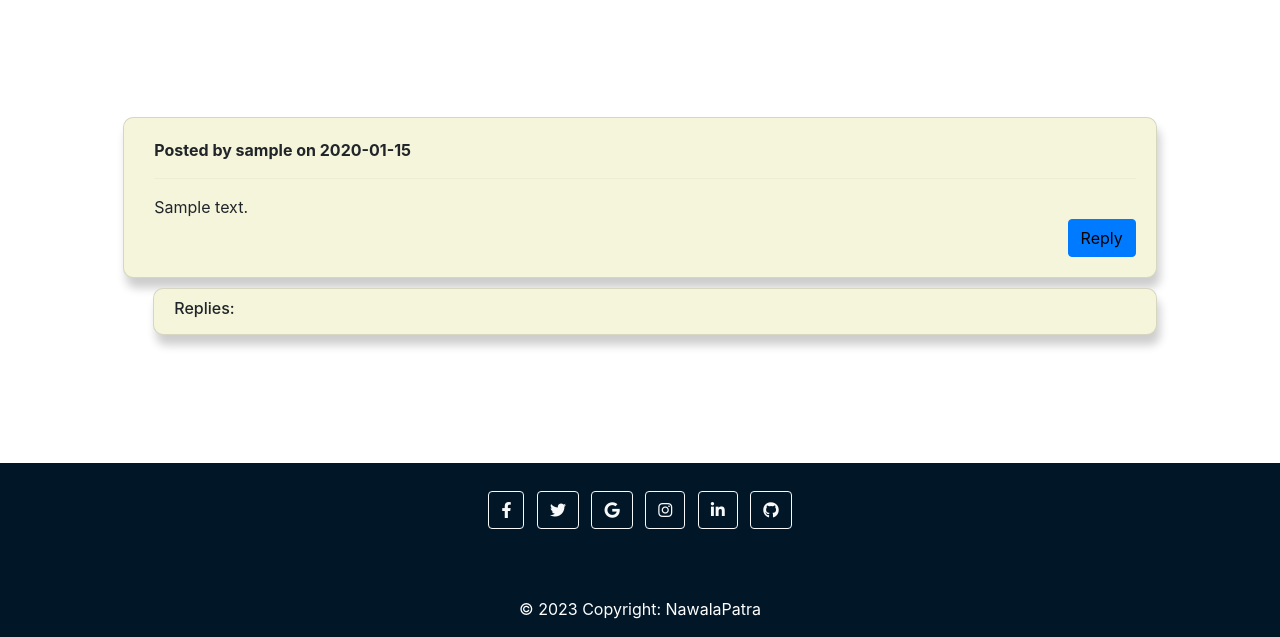
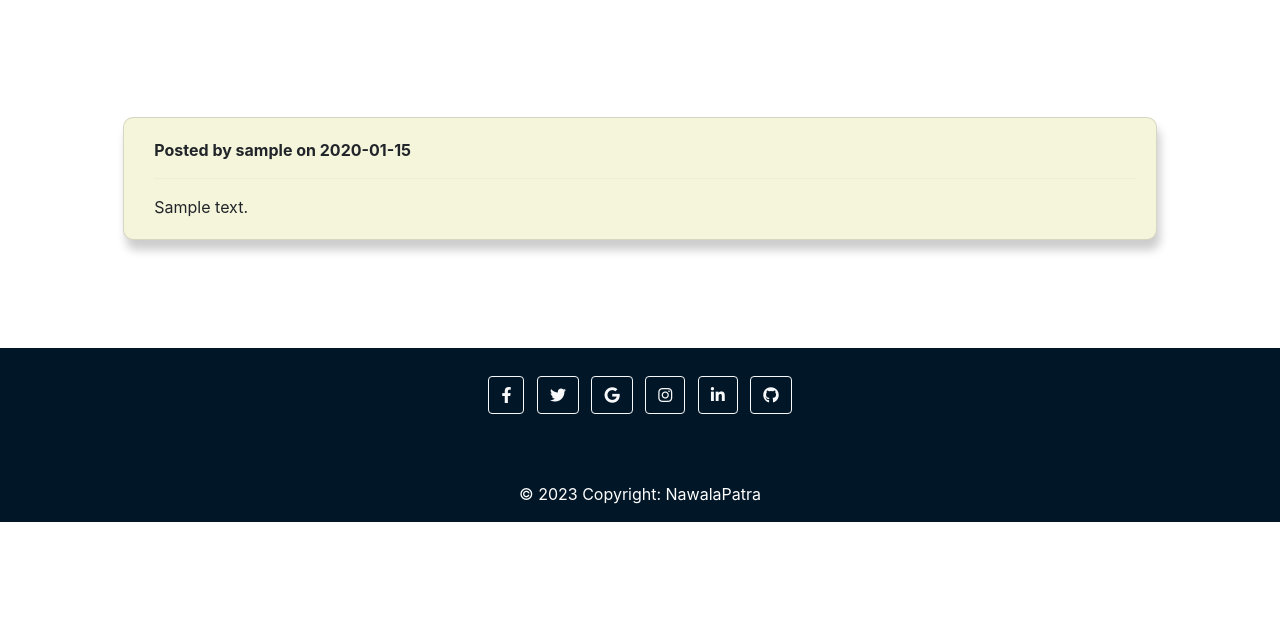
Before and after one commit to NawalaPatra-e12/NawalaPatra, a Django app: page /forum/ in a window 1280 px wide. Shown: the part 360-997 px from the top of the page. After the commit the page ends 882 px from the top, so only its background shows below. Run offline with Django 4.2, Linux system fonts and the light colour scheme; a user stored in the database is signed in; tables that the repository leaves empty hold one stand-in row (values such as "Sample post"); data that the repository does not hold is empty; some libraries are stand-ins or nearby versions.

Commit message:
wahyus: fix forum

```diff
--- a/forum/templates/forum.html
+++ b/forum/templates/forum.html
@@ -115,31 +115,6 @@
         </div>
 
 
-        <div class="modal" id="replyModal" tabindex="-1" aria-labelledby="replyLabel" aria-hidden="true">
-            <div class="modal-dialog">
-                <div class="modal-content">
-                    <div class="modal-header">
-                        <h1 class="modal-title fs-5" id="replyLabel">Add a Reply!</h1>
-                        <button type="button" class="btn-close" data-bs-dismiss="modal" aria-label="Close"></button>
-                    </div>
-                    <div class="modal-body" style="text-align: left;">
-                        <form id="replyForm" onsubmit="return false">
-                            {% csrf_token %}
-                            <input type="hidden" id="discussionId" value="{{ discussion.id }}">
-                            <div class="mb-3">
-                                <label for="replyText" class="col-form-label">Reply:</label>
-                                <textarea class="form-control" id="replyText" name="text"></textarea>
-                            </div>
-                            <div class="modal-footer">
-                                <button type="button" class="btn btn-secondary" data-bs-dismiss="modal" style="color: black;">Close</button>
-                                <button id="submit_reply" type="submit" class="btn btn-primary" style="color: black;">Submit Reply</button>
-                            </div>
-                        </form>
-                    </div>
-                </div>
-            </div>
-        </div>
-
     </div>
 
 </div>
@@ -192,23 +167,10 @@
                         <div>
                             <p class="card-text">${submit.fields.description}</p>
                         </div>
-                        <button id="add_reply" class="btn btn-primary" data-bs-toggle="modal" data-bs-target="#replyModal" data-discussion-id="{{ submit.pk }}" style="color: black; float: right;">Reply</button>
                     </div>
                 </div>
 
-                <div class="card" style="margin-left: 40px; margin-bottom: 30px; padding: 10px 0 0 20px;">
-                    <div class="replies">
-                        <h6>Replies:</h6>
-                        <ul>
-                            {% for reply in discussion.replies.all %}
-                                <li>
-                                    <p>${reply.text}</p>
-                                    <p>Replied by ${ reply.user.username } on ${submit.fields.date}</p>
-                                </li>
-                            {% endfor %}
-                        </ul>
-                    </div>
-                </div>
+
             </div>\n`;
         }
 
@@ -218,7 +180,8 @@
         const replyButtons = document.querySelectorAll("#add_reply");
         replyButtons.forEach(button => {
             button.addEventListener("click", function () {
-                const discussionId = this.getAttribute("data-discussion-id");
+                const discussionId = this.dataset.discussionId;
+                console.log("Discussion ID:", discussionId); // Add this line for logging
                 document.getElementById("discussionId").value = discussionId;
             });
         });
@@ -254,7 +217,7 @@
     // Check if the discussionId is valid
     if (discussionId) {
         // Construct the URL with the discussionId
-        const replyUrl = `/add_reply/${discussionId}/`;
+        const replyUrl = `/discussion/${discussionId}/add-reply/`;
 
         // Send the reply using fetch
         fetch(replyUrl, {
@@ -267,9 +230,8 @@
         .then((response) => {
         if (response.ok) {
             // If the reply is added successfully, close the reply modal and refresh the discussion
-                document.getElementById("replyModal").classList.remove("show");
-                document.getElementById("replyModal").setAttribute("aria-hidden", "true");
-                refreshPage();
+            $('#replyModal').modal('hide');  // Close the modal
+            refreshPage();  // Refresh the discussion
         }
     })
     .catch((error) => {
--- a/forum/urls.py
+++ b/forum/urls.py
@@ -1,14 +1,20 @@
 from django.urls import path
-from forum.views import show_discussion,get_discussion_json, submit_discussion_ajax, show_xml, show_json, show_json_by_id, show_xml_by_id, add_reply, discussion_detail, view_replies
+from forum.views import show_discussion, get_replies, get_discussion_json, submit_discussion_ajax, show_xml, show_json, show_json_by_id, show_xml_by_id, add_reply, discussion_detail, view_replies
 
 app_name = 'forum'
 
 urlpatterns = [
     path('', show_discussion, name='show_discussion'),
+
     path('get-discussion/', get_discussion_json, name='get_discussion_json'),
     path('submit-discussion/', submit_discussion_ajax, name='submit_discussion_ajax'),
+
+    path('discussion/<int:discussion_id>/', discussion_detail, name='discussion_detail'),  # Add this line
+    path('discussion/<int:discussion_id>/add-reply/', add_reply, name='add_reply'),
     path('discussion/<int:discussion_id>/replies/', view_replies, name='view_replies'),
-    path('discussion/<int:discussion_id>/add-reply/', add_reply, name='add_reply'),
+    path('get_replies/<int:discussion_id>/', get_replies, name='get_replies'),
+
+
     path('xml/', show_xml, name='show_xml'),
     path('json', show_json, name='show_json'),
     path('xml/<int:id>/', show_xml_by_id, name='show_xml_by_id'),
--- a/forum/views.py
+++ b/forum/views.py
@@ -10,6 +10,13 @@ from django.contrib.auth.decorators import login_required
 import datetime
 from forum.forms import DiscussionForm, ReplyForm
 from forum.models import Discussion, Reply
+from django.shortcuts import redirect
+from django.http import JsonResponse
+
+
+
+
+
 
 # Show main library page.
 @login_required(login_url='/login/')
@@ -63,6 +70,7 @@ def submit_discussion_ajax(request):
 
     return HttpResponseNotFound()
 
+@csrf_exempt
 def add_reply(request, discussion_id):
     if request.method == 'POST':
         reply_form = ReplyForm(request.POST)
@@ -72,7 +80,7 @@ def add_reply(request, discussion_id):
             new_reply.discussion = discussion
             new_reply.user = request.user
             new_reply.save()
-            return HttpResponseRedirect(reverse('discussion_detail', args=[discussion_id]))
+            return redirect('discussion_detail', discussion_id=discussion_id)
     else:
         reply_form = ReplyForm()
 
@@ -81,10 +89,29 @@ def add_reply(request, discussion_id):
 def discussion_detail(request, discussion_id):
     discussion = get_object_or_404(Discussion, id=discussion_id)
     reply_form = ReplyForm()
+    replies = Reply.objects.filter(discussion=discussion)
 
-    return render(request, 'forum.html', {'discussion': discussion, 'reply_form': reply_form})
+    return render(request, 'forum.html', {'discussion': discussion, 'reply_form': reply_form, 'replies': replies})
 
 def view_replies(request, discussion_id):
     discussion = get_object_or_404(Discussion, id=discussion_id)
     replies = Reply.objects.filter(discussion=discussion)
     return render(request, 'forum.html', {'discussion': discussion, 'replies': replies})
+
+def get_replies(request, discussion_id):
+    discussion = get_object_or_404(Discussion, id=discussion_id)
+    replies = Reply.objects.filter(discussion=discussion)
+
+    # Manually convert model instances to a list of dictionaries
+    replies_data = [
+        {
+            'id': reply.id,
+            'text': reply.text,
+            'user': reply.user.username,
+            'created_at': reply.created_at,
+            # Add other fields as needed
+        }
+        for reply in replies
+    ]
+
+    return JsonResponse(replies_data, safe=False)
```
Also changed, not shown: forum/models.py (line endings or trailing spaces). Lines whose indentation alone changed are shown as unchanged.
